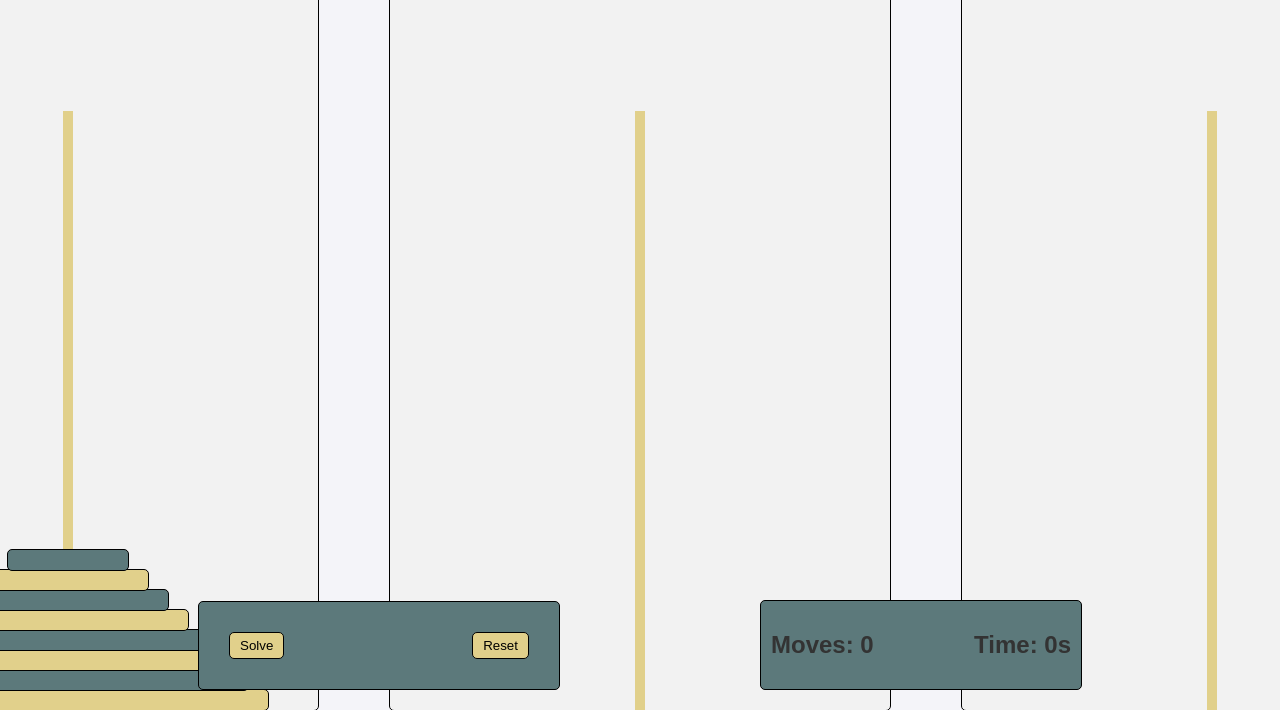
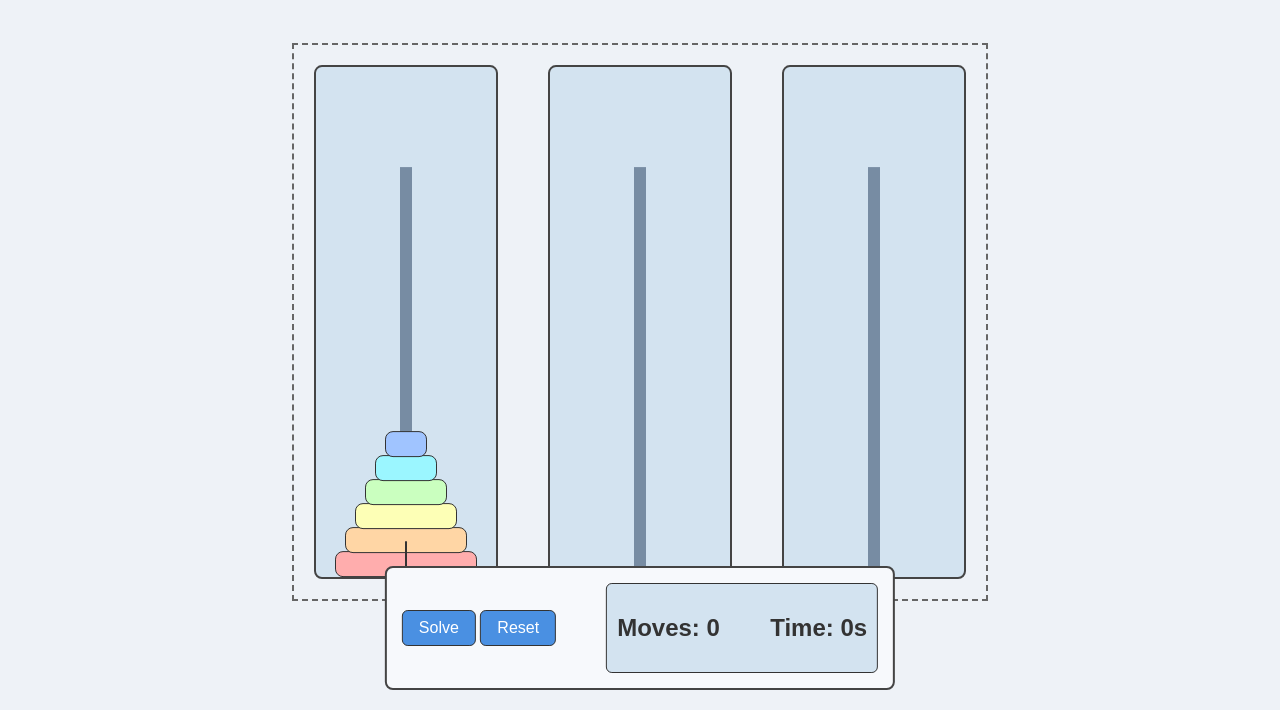
Before and after one commit to NikolajChristianMoeller/tower-of-hanoi, a plain HTML site: page index.html in a window 1280 px wide. Shown: the part 90-800 px from the top of the page. Drawn offline with Linux system fonts and the light colour scheme.

Commit message:
Last commit

```diff
--- a/index.html
+++ b/index.html
@@ -8,11 +8,11 @@
     <link rel="stylesheet" href="style.css" />
     <script type="module" src="script.js"></script>
     <script type="module" src="stack.js"></script>
-    <title>Tower Of Hanoi</title>
+    <title>Tower of Hanoi Game</title>
 </head>
 
 <body>
-    <h1 class="title">Tower Of Hanoi</h1>
+    <h1 class="title">Tower Of Hanoi Game</h1>
     <div class="tower-container">
         <div class="tower" id="tower1" data-value="1">
             <div class="rod" id="rod"></div>
--- a/style.css
+++ b/style.css
@@ -1,7 +1,8 @@
+/* General Body Styling */
 body {
     font-family: Arial, sans-serif;
     font-weight: 600;
-    background-color: #f4f4f9;
+    background-color: #eef2f7;
     color: #333;
     margin: 0;
     padding: 0;
@@ -12,106 +13,93 @@ h1 {
     text-align: center;
     color: #4a90e2;
     margin-top: 20px;
+    text-shadow: 1px 1px 2px #333;
 }
 
+/* Tower Container */
 .tower-container {
     display: flex;
-    justify-content: space-between;
+    justify-content: space-around;
     align-items: center;
     position: fixed;
-    top: 50%;
+    top: 55%;
     left: 50%;
-    transform: translate(-50%, -50%);
-    gap: 70px;
-    border: 2px solid #000000;
+    transform: translate(-50%, -55%);
+    gap: 50px;
+    border: 2px dashed #666;
+    padding: 20px;
 }
 
+/* Individual Tower Styling */
 .tower {
     display: flex;
     flex-direction: column;
     justify-content: flex-end;
     align-items: center;
-    width: 500px;
-    height: 800px;
-    background: #f2f2f2;
-    border: 1px solid #000000;
-    border-radius: 5px;
+    width: 180px;
+    height: 500px;
+    background: #d3e3f0;
+    border: 2px solid #444;
+    border-radius: 8px;
+    position: relative;
+    padding-bottom: 10px;
 }
 
+/* Rod Styling */
 .rod {
-    width: 10px;
-    height: 600px;
-    background-color: #e1d08b;
+    width: 12px;
+    height: 400px;
+    background-color: #778ca3;
     position: absolute;
-    bottom: 0;
+    bottom: 10px;
 }
 
+/* Disk Styling */
 .disk {
     position: absolute;
-    height: 20px;
-    background-color: #e1d08b;
-    border: 1px solid #000000;
-    border-radius: 5px;
+    height: 24px;
+    border-radius: 8px;
+    border: 1px solid #333;
     cursor: pointer;
 }
 
-
 #disk1 {
-    width: 400px;
+    width: 140px;
     bottom: 0px;
-    background-color: #e1d08b;
-    /* Gul */
+    background-color: #ffadad;
 }
 
 #disk2 {
-    width: 360px;
-    bottom: 20px;
-    background-color: #5c797b;
-    /* Bl책 */
+    width: 120px;
+    bottom: 24px;
+    background-color: #ffd6a5;
 }
 
 #disk3 {
-    width: 320px;
-    bottom: 40px;
-    background-color: #e1d08b;
-    /* Gul */
+    width: 100px;
+    bottom: 48px;
+    background-color: #fdffb6;
 }
 
 #disk4 {
-    width: 280px;
-    bottom: 60px;
-    background-color: #5c797b;
-    /* Bl책 */
+    width: 80px;
+    bottom: 72px;
+    background-color: #caffbf;
 }
 
 #disk5 {
-    width: 240px;
-    bottom: 80px;
-    background-color: #e1d08b;
-    /* Gul */
+    width: 60px;
+    bottom: 96px;
+    background-color: #9bf6ff;
 }
 
 #disk6 {
-    width: 200px;
-    bottom: 100px;
-    background-color: #5c797b;
-    /* Bl책 */
+    width: 40px;
+    bottom: 120px;
+    background-color: #a0c4ff;
 }
 
-#disk7 {
-    width: 160px;
-    bottom: 120px;
-    background-color: #e1d08b;
-    /* Gul */
-}
-
-#disk8 {
-    width: 120px;
-    bottom: 140px;
-    background-color: #5c797b;
-    /* Bl책 */
-}
-
+/* Animations */
 @keyframes moveUp {
     0% {
         transform: translateY(0);
@@ -119,15 +107,15 @@ h1 {
     }
 
     100% {
-        transform: translateY(-200px);
-        opacity: 0.5;
+        transform: translateY(-150px);
+        opacity: 0.7;
     }
 }
 
 @keyframes moveDown {
     0% {
-        transform: translateY(-200px);
-        opacity: 0.5;
+        transform: translateY(-150px);
+        opacity: 0.7;
     }
 
     100% {
@@ -136,47 +124,45 @@ h1 {
     }
 }
 
+/* Game Control Container */
 .game-container {
     display: flex;
-    justify-content: space-between;
+    justify-content: space-around;
     align-items: center;
     position: fixed;
     bottom: 20px;
     left: 50%;
     transform: translateX(-50%);
-    gap: 200px;
+    gap: 50px;
+    background-color: #f7f9fc;
+    padding: 15px;
+    border: 2px solid #444;
+    border-radius: 8px;
 }
 
-.game-bar {
-    display: flex;
-    justify-content: space-between;
-    align-items: center;
-    width: 300px;
-    padding: 30px;
-    background: #5c797b;
-    border: 1px solid #000000;
-    border-radius: 5px;
-}
-
+/* Game Buttons */
 .game-bar button {
-    background: #e1d08b;
-    border: 1px solid #000000;
-    border-radius: 5px;
-    padding: 5px 10px;
+    background-color: #4a90e2;
+    color: #fff;
+    border: 1px solid #333;
+    border-radius: 6px;
+    padding: 8px 16px;
+    font-size: 16px;
     cursor: pointer;
 }
 
 .game-bar button:hover {
-    background: #b1a264;
+    background-color: #357abd;
 }
 
+/* Game Info Display */
 .game-info {
     display: flex;
     justify-content: space-between;
     align-items: center;
-    width: 300px;
+    width: 250px;
     padding: 10px;
-    background: #5c797b;
-    border: 1px solid #000000;
-    border-radius: 5px;
+    background: #d3e3f0;
+    border: 1px solid #333;
+    border-radius: 6px;
 }
```
